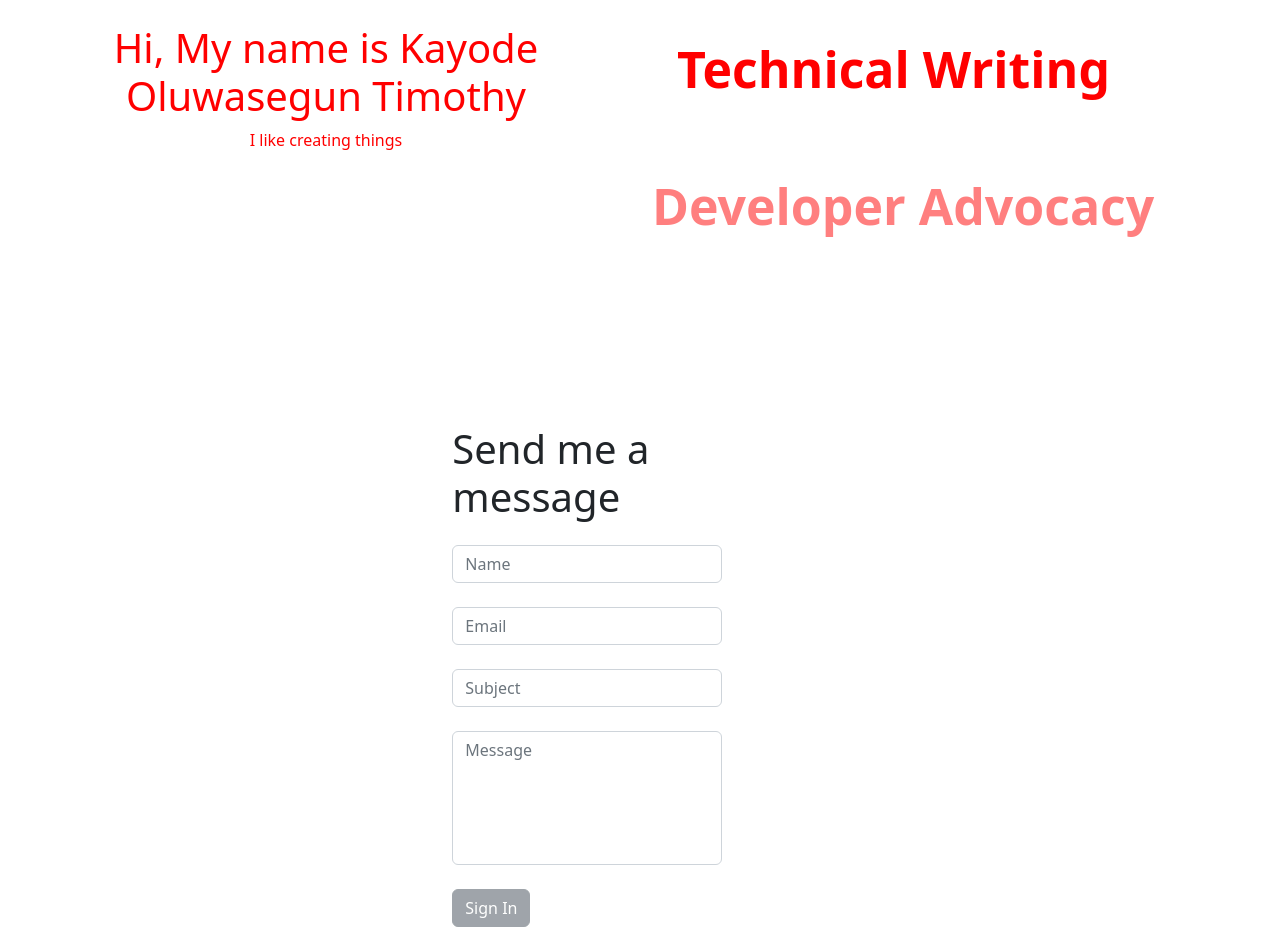
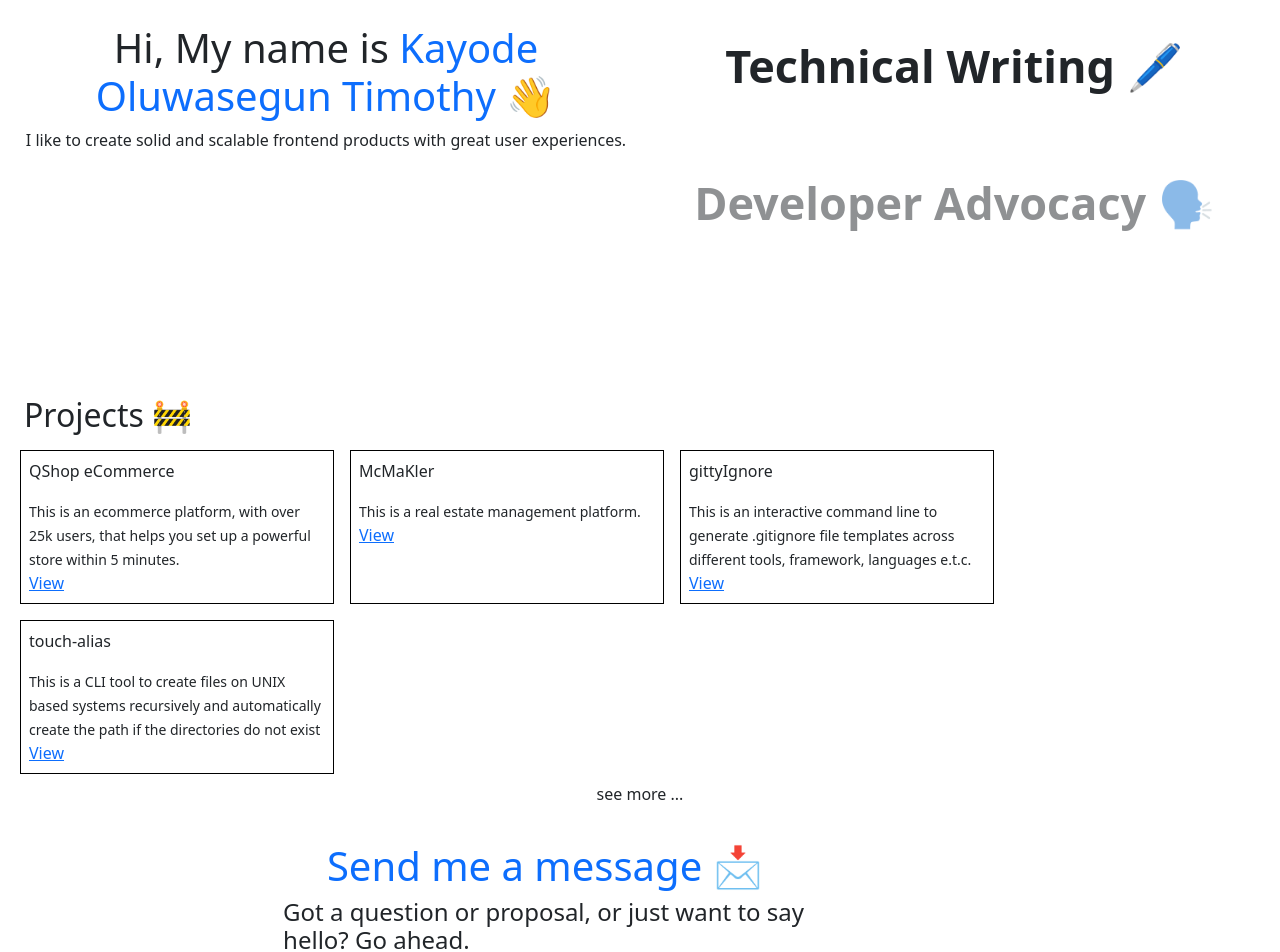
Before and after one commit to zt4ff/portfolio, a React (Create React App) app: page / in a window 1280 px wide. Shown: the part 260-1212 px from the top of the page. Built offline with nearby package versions, Linux system fonts and the light colour scheme.

Commit message:
refactor: make portfolio viewable for now

```diff
--- a/src/App.js
+++ b/src/App.js
@@ -2,12 +2,14 @@ import React from "react";
 import { Navigation } from "./components/Navigation";
 import { About } from "./components/About";
 import Contact from "./components/Contact.js";
+import { Projects } from "./components/Projects";
 
 function App() {
   return (
     <div className="px-4">
       <Navigation />
       <About />
+      <Projects />
       <Contact />
     </div>
   );
--- a/src/components/About.js
+++ b/src/components/About.js
@@ -5,13 +5,13 @@ import SwiperCore, { Autoplay, EffectFade } from "swiper";
 
 const TitleRow = () => {
   const titles = [
-    "Web Develelopment",
-    "Technical Writing",
-    "Developer Advocacy",
-    "Mentoring",
-    "Documentation",
-    "Open Source",
-    "Quality Assurance",
+    "Web Develelopment 🌐",
+    "Technical Writing 🖊️",
+    "Developer Advocacy 🗣️",
+    "Mentoring 🪧",
+    "Documentation 📝",
+    "Open Source 📖",
+    "Quality Assurance 💯",
   ];
 
   const options = {
@@ -31,15 +31,14 @@ const TitleRow = () => {
   return (
     <Swiper className="w-100" style={{ height: "50vh" }} {...options}>
       {titles.map((title) => (
-        <SwiperSlide key={title}>
+        <SwiperSlide className="text-center" key={title}>
           {({ isActive, isNext, isPrev }) => {
             return (
               <p
                 style={{
-                  marginLeft: isActive ? 25 : 0,
                   opacity: isActive ? 1 : 0.5,
                 }}
-                className={`large-font ${isActive ? "mr-1" : ""}`}
+                className={`large-font`}
               >
                 {title}
               </p>
@@ -54,20 +53,32 @@ const TitleRow = () => {
 const Summary = () => {
   return (
     <div className="text-center">
-      <h1>Hi, My name is Kayode Oluwasegun Timothy</h1>
-      <p>I like creating things</p>
+      <h1>
+        Hi, My name is{" "}
+        <span className="text-primary"> Kayode Oluwasegun Timothy </span>👋
+      </h1>
+      <p>
+        I like to create solid and scalable frontend products with great user
+        experiences.
+      </p>
     </div>
   );
 };
 
 export const About = () => {
   return (
-    <div style={{ color: "red"}}>
+    <div>
       <div className="row">
-        <div style={{margin: "100px 0"}} className="col-lg-6 h-90 d-flex justify-content-center align-items-center">
+        <div
+          style={{ margin: "100px 0" }}
+          className="col-lg-6 h-90 d-flex justify-content-center align-items-center"
+        >
           <Summary />
         </div>
-        <div style={{margin: "100px 0"}} className="col-lg-6 h-90 d-flex justify-content-center align-items-center">
+        <div
+          style={{ margin: "100px 0" }}
+          className="col-lg-6 h-90 d-flex justify-content-center align-items-center"
+        >
           <TitleRow />
         </div>
       </div>
--- a/src/components/Contact.js
+++ b/src/components/Contact.js
@@ -7,7 +7,6 @@ const contactFormValidationSchema = Yup.object().shape({
   email: Yup.string()
     .email("Email must be a valid email")
     .required("Email is required please"),
-  subject: Yup.string().required("Subject is required please"),
   message: Yup.string()
     .required("Message is required")
     .min(5, "Message should be more than 5 characters"),
@@ -16,7 +15,6 @@ const contactFormValidationSchema = Yup.object().shape({
 const initialValues = {
   name: "",
   email: "",
-  subject: "",
   message: "",
 };
 
@@ -33,17 +31,25 @@ const ContactForm = () => {
         const { isValid, dirty } = formik;
         return (
           <div className="container">
-            <h1>Send me a message</h1>
+            <h1 className="text-primary text-center">Send me a message 📩</h1>
+            <h4>
+              Got a question or proposal, or just want to say hello? Go ahead.
+            </h4>
             <FormikForm>
               <div className="form-row">
                 <Field
                   type="text"
                   name="name"
                   id="name"
-                  placeholder="Name"
-                  className="form-control mt-4"
+                  placeholder="Enter your name"
+                  className="form-control form-control-lg mt-4"
+                  style={{ borderRadius: "0" }}
                 />
-                <ErrorMessage name="name" component="span" className="text-danger" />
+                <ErrorMessage
+                  name="name"
+                  component="span"
+                  className="text-danger"
+                />
               </div>
 
               <div className="form-row">
@@ -51,22 +57,12 @@ const ContactForm = () => {
                   type="email"
                   name="email"
                   id="email"
-                  placeholder="Email"
-                  className="form-control mt-4"
-                />
-                <ErrorMessage name="email" component="span" className="text-danger" />
-              </div>
-
-              <div className="form-row">
-                <Field
-                  type="text"
-                  name="subject"
-                  id="subject"
-                  placeholder="Subject"
-                  className="form-control mt-4"
+                  placeholder="Enter your email"
+                  className="form-control form-control-lg mt-4"
+                  style={{ borderRadius: "0" }}
                 />
                 <ErrorMessage
-                  name="subject"
+                  name="email"
                   component="span"
                   className="text-danger"
                 />
@@ -78,11 +74,12 @@ const ContactForm = () => {
                     <div>
                       <textarea
                         rows={5}
-                        className="form-control mt-4"
-                        placeholder="Message"
+                        className="form-control form-control-lg mt-4"
+                        placeholder="Hi, I think we need a fullstack developer for our products at XYZ. How soon can you hop on to discuss this?"
                         {...field}
                         style={{
                           resize: "none",
+                          borderRadius: "0",
                         }}
                       ></textarea>
                     </div>
@@ -97,12 +94,10 @@ const ContactForm = () => {
 
               <button
                 type="submit"
-                className={`btn mt-4 ${
-                  !(dirty && isValid) ? "btn-secondary" : "btn-primary"
-                }`}
-                disabled={!(dirty && isValid)}
+                style={{ borderRadius: "0" }}
+                className="btn btn-lg mt-4 btn-primary"
               >
-                Sign In
+                Send Message
               </button>
             </FormikForm>
           </div>
@@ -114,12 +109,10 @@ const ContactForm = () => {
 
 const Contact = () => {
   return (
-    <div
-      className="height-100 d-flex justify-content-center align-items-center"
-    >
+    <div className="height-100 d-flex justify-content-center align-items-center">
       <div className="row h-100">
-      <div className="col-lg-9 h-100 d-flex justify-content-center align-items-center">
-        <ContactForm />
+        <div className="col-lg-9 h-100 d-flex justify-content-center align-items-center">
+          <ContactForm />
         </div>
       </div>
     </div>
--- /dev/null
+++ b/src/components/Projects.js
@@ -0,0 +1,70 @@
+import React, { useState } from "react";
+
+// manually keep information in projects for now
+const projects = [
+  {
+    name: "QShop eCommerce",
+    description:
+      "This is an ecommerce platform, with over 25k users, that helps you set up a powerful store within 5 minutes.",
+    link: "https://app.qshop.tech/store/register",
+  },
+  {
+    name: "McMaKler",
+    description: "This is a real estate management platform.",
+    link: "https://www.mcmakler.de/",
+  },
+  {
+    name: "gittyIgnore",
+    description:
+      "This is an interactive command line to generate .gitignore file templates across different tools, framework, languages e.t.c.",
+    link: "https://www.npmjs.com/package/gittyignore",
+  },
+  {
+    name: "touch-alias",
+    description:
+      "This is a CLI tool to create files on UNIX based systems recursively and automatically create the path if the directories do not exist",
+    link: "https://www.npmjs.com/package/touch-alias",
+  },
+  {
+    name: "Auto Commenter",
+    description:
+      "This is a GitHub Actions plugin that can create comments automatically on a pull request or commit. It can comment a custom message or randomly generate quotes or memes",
+    link: "https://github.com/marketplace/actions/auto-commentter",
+  },
+];
+
+export const Projects = () => {
+  const [totalItem, setTotalItem] = useState(4);
+
+  return (
+    <div className="row">
+      <h2>Projects 🚧</h2>
+      {projects.slice(0, totalItem).map((item) => (
+        <div
+          key={item.name}
+          className="p-2 m-2 col-lg-3"
+          style={{ border: "1px solid #000" }}
+        >
+          <p>{item.name}</p>
+          <div>
+            <small>{item.description}</small>
+          </div>
+          <a href={item.link} rel="noreferrer" target="_blank">
+            View
+          </a>
+        </div>
+      ))}
+      {totalItem < projects.length && (
+        <div className="text-center">
+          <p
+            onClick={() => {
+              setTotalItem((prev) => prev + 3);
+            }}
+          >
+            see more ...
+          </p>
+        </div>
+      )}
+    </div>
+  );
+};
--- a/src/index.css
+++ b/src/index.css
@@ -20,13 +20,13 @@
 }
 
 .large-font {
-  font-size: 50px;
+  font-size: 45px;
   font-weight: bold;
 }
 
 @media screen and (max-width: 600px) {
   .large-font {
-    font-size: 36px;
+    font-size: 26px;
   }
 }
 
```
